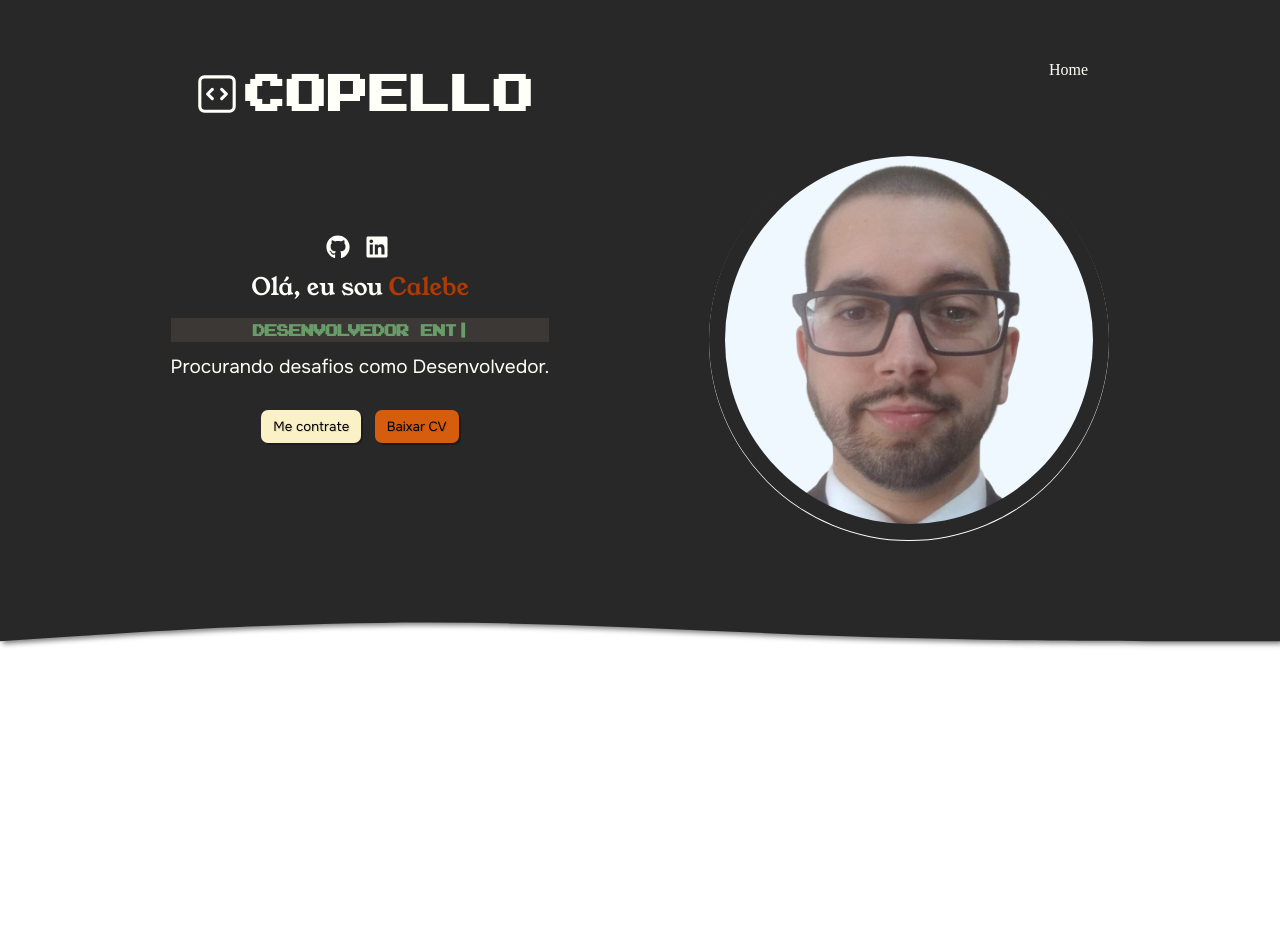
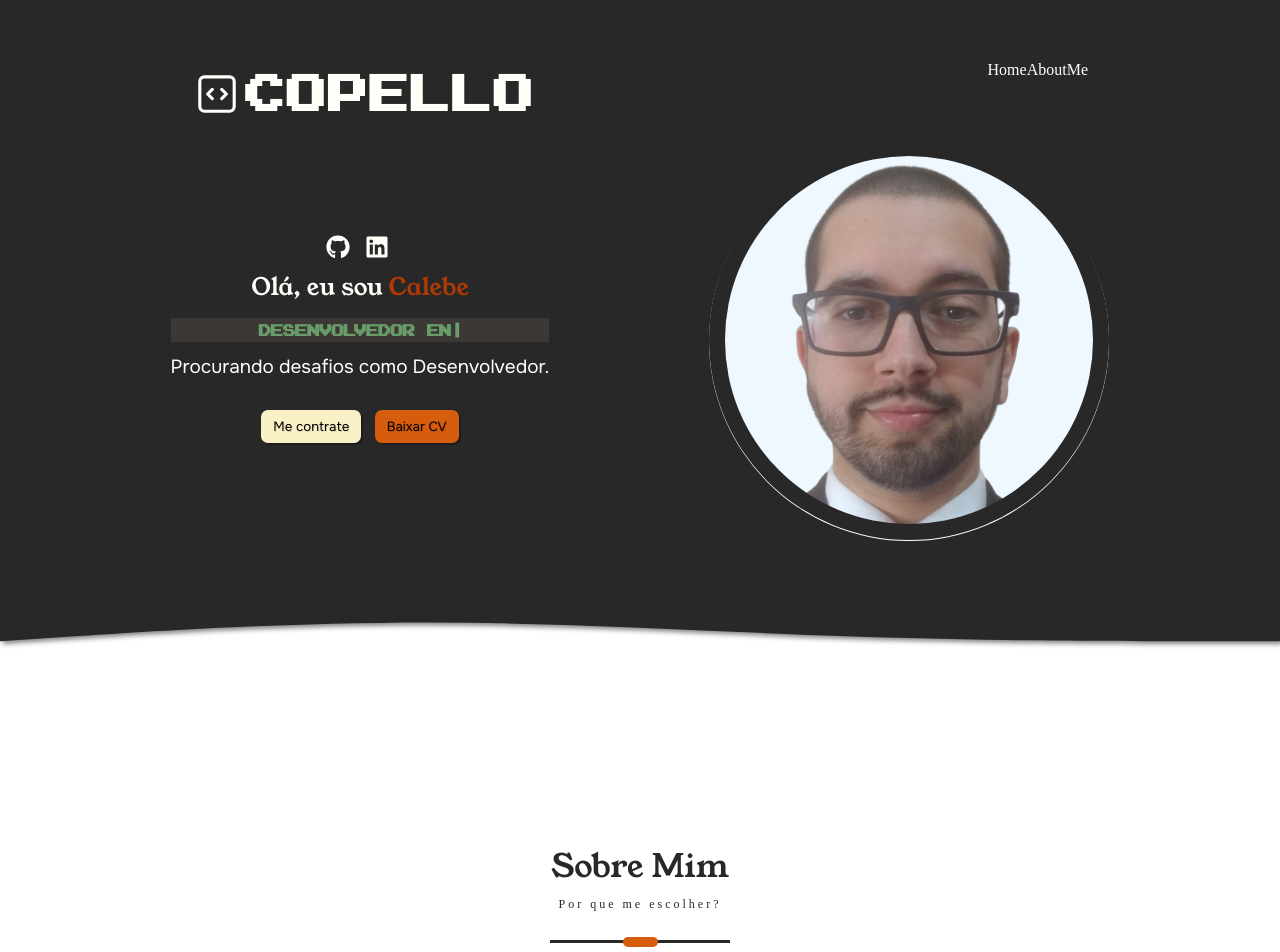
Before and after one commit to CalebeCopello/portfolio, a React (Create React App) app in the folder client/: page / in a window 1280 px wide. Shown: the top 952 px of the page. Before the commit the page ends 844 px from the top, so only its background shows below. Built offline with nearby package versions, Linux system fonts and the light colour scheme.

Commit message:
ScreenHeading Done

```diff
--- a/client/src/App.css
+++ b/client/src/App.css
@@ -97,3 +97,20 @@
   /* Custom */
   --textContrast-fg4: #FFFFFA;
 }
+
+@font-face {
+  font-family: JetBrainsMono;
+  src: url(./assets/fonts/JetBrainsMono-Regular.ttf);
+}
+@font-face {
+  font-family: OnestSanSerif;
+  src: url(./assets/fonts/Onest-Regular.ttf);
+}
+@font-face {
+  font-family: YoungSerif;
+  src: url(./assets/fonts/YoungSerif-Regular.ttf);
+}
+@font-face {
+  font-family: Joystix;
+  src: url(./assets/fonts/Joystix.otf);
+}
--- a/client/src/App.jsx
+++ b/client/src/App.jsx
@@ -1,5 +1,6 @@
 import './App.css';
 import PortfolioContainer from './PortfolioContainer/PortifolioContainer';
+
 
 const App = () => {
   return (
--- /dev/null
+++ b/client/src/PortfolioContainer/AboutMe/AboutMe.jsx
@@ -0,0 +1,18 @@
+import {useEffect} from 'react'
+import ScreenHeading from '../../utils/ScreenHeading/ScreenHeading'
+import ScrollService from '../../utils/ScrollService'
+import Animations from '../../utils/Animations'
+
+const AboutMe = (props) => {
+    return (
+        <>
+        <div className="about-me-container screen-container">
+            <div className="about-me-parent">
+                <ScreenHeading title={'Sobre Mim'} subHeading={'Por que me escolher?'} />
+            </div>
+        </div>
+        </>
+    )
+}
+
+export default AboutMe
--- /dev/null
+++ b/client/src/utils/ScreenHeading/ScreenHeading.css
@@ -0,0 +1,42 @@
+.heading-container {
+    display: flex;
+    flex-direction: column;
+    align-items: center;
+    width: 100%;
+    margin: 0 0 50px 0;
+}
+.screen-sub-heading{
+    letter-spacing: 3px;
+    margin: 8px 0 18px 0;
+    font-size: 12px;
+    color: var(--fg0);
+}
+.screen-heading {
+    font-size: 32px;
+    color: var(--fg0);
+    font-family: YoungSerif;
+}
+.heading-separator {
+    display: flex;
+    align-items: center;
+    position: relative;
+    width: 180px;
+    margin: 10px 0 0 0;
+}
+.separator-line {
+    width: 100%;
+    height: 3px;
+    background-color: var(--fg0);
+}
+.separator-rect {
+    height: 10px;
+    width: 100%;
+    position: absolute;
+    display: flex;
+    justify-content: center;
+}
+.separator-rect div{
+    width: 35px;
+    border-radius: 10px;
+    background-color: var(--orange0);
+}
--- a/client/src/utils/ScreenHeading/ScreenHeading.jsx
+++ b/client/src/utils/ScreenHeading/ScreenHeading.jsx
@@ -1,4 +1,5 @@
 import React from 'react'
+import './ScreenHeading.css'
 
 const ScreenHeading = (props) => {
     return (
@@ -18,10 +19,10 @@ const ScreenHeading = (props) => {
             }
                 <div className="heading-separator">
                     <div className="separator-line">
+                    </div>
                         <div className="separator-rect">
                             <div></div>
                         </div>
-                    </div>
                 </div>
             </div>
         </>
--- a/client/src/utils/commonUtils.js
+++ b/client/src/utils/commonUtils.js
@@ -1,9 +1,14 @@
 import Home from "../PortfolioContainer/Home/Home";
+import AboutMe from "../PortfolioContainer/AboutMe/AboutMe";
 
 export const TOTALSCREENS = [
     {
         screenName: 'Home',
         component: Home,
+    },
+    {
+        screenName: 'AboutMe',
+        component: AboutMe,
     },
 ]
 
```
Also changed, not shown: client/src/PortfolioContainer/AboutMe/AboutMe.css (added).
